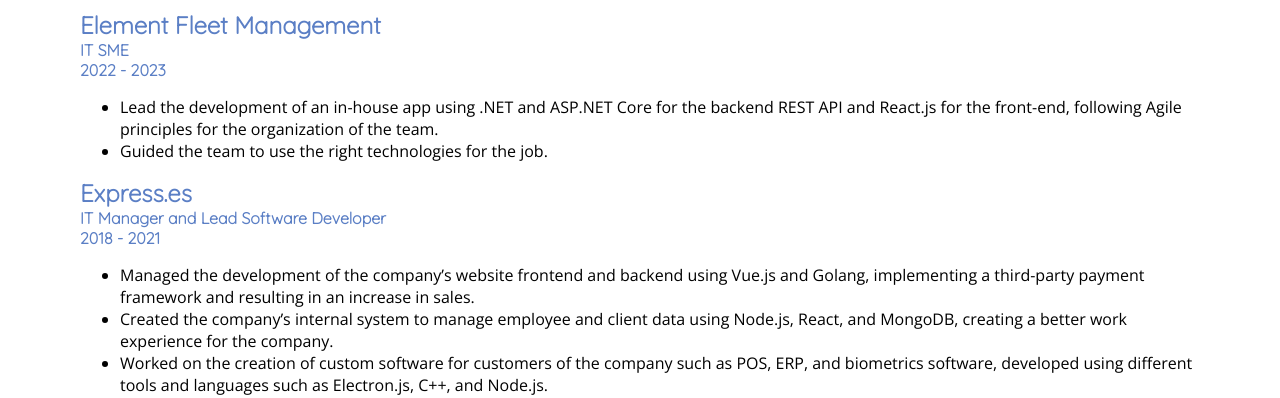
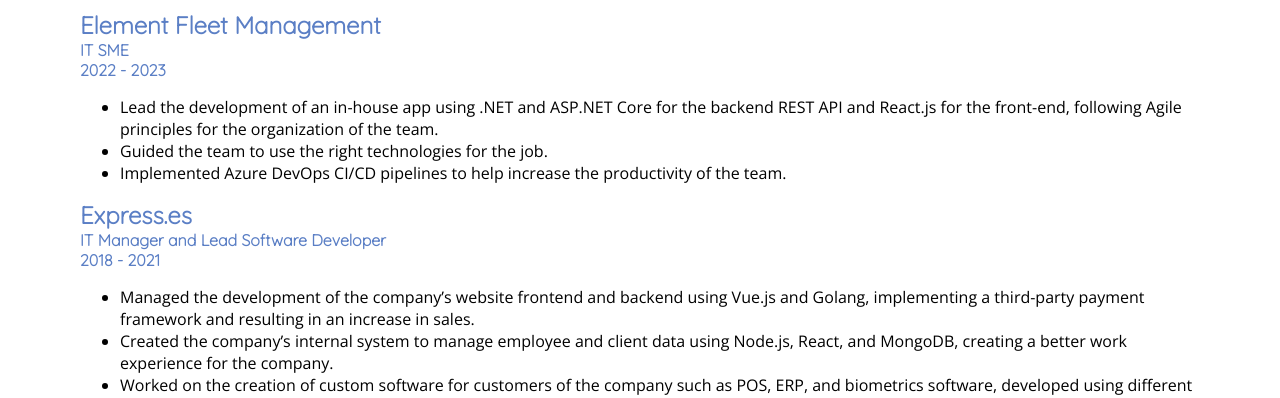
Before and after one commit to marea/cv, a plain HTML site: page index.html in a window 1280 px wide. Shown: the part 668-1066 px from the top of the page. Drawn offline with nearby package versions, Linux system fonts and the light colour scheme.

Commit message:
Added AzureDevOps line to Element experience

```diff
--- a/index.html
+++ b/index.html
@@ -105,7 +105,7 @@
     }
   }
 
-  @media only screen and (max-width: 600px) {
+  @media only screen and (max-width: 700px) {
     #header, #personal {
       flex-flow: column;
       justify-content: center;
@@ -171,6 +171,8 @@ Express.js, Microservices, Azure DevOps</li>
 for the backend REST API and React.js for the front-end, following Agile
 principles for the organization of the team.</li>
 <li>Guided the team to use the right technologies for the job.</li>
+<li>Implemented Azure DevOps CI/CD pipelines to help increase the
+productivity of the team.</li>
 </ul>
 <h3 id="express.es">Express.es</h3>
 <h4 id="it-manager-and-lead-software-developer">IT Manager and Lead
```
Also changed, not shown: 2 other files.
